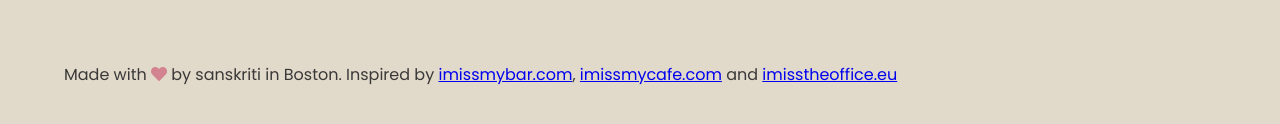
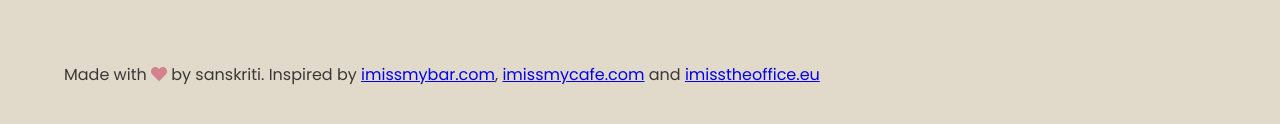
Before and after one commit to SanskritiL/imissmyhome, a plain HTML site: page index.html in a window 1280 px wide. Shown: the part 658-782 px from the top of the page. Drawn offline with Linux system fonts and the light colour scheme.

Commit message:
edit footer

```diff
--- a/index.html
+++ b/index.html
@@ -147,7 +147,7 @@
     </main>
     <div class="footer-loading">
         <div class="footer">
-            <p>Made with <i class="fa fa-heart"></i> by sanskriti in Boston. Inspired by
+            <p>Made with <i class="fa fa-heart"></i> by sanskriti. Inspired by
                 <a href="https://imissmybar.com" target="_blank">imissmybar.com</a>,
                 <a href="https://www.imissmycafe.com/" target="_blank">imissmycafe.com</a> and
                 <a href="https://www.imisstheoffice.eu/" target="_blank">imisstheoffice.eu</a>
```
